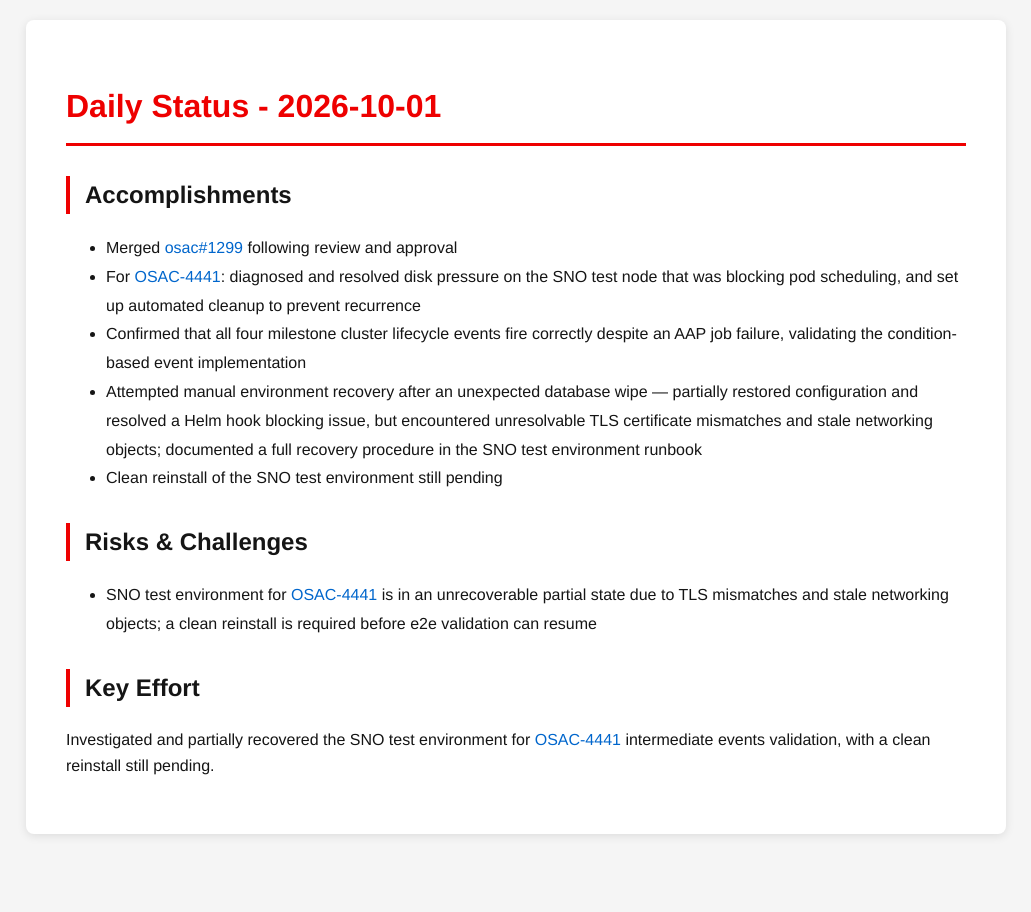
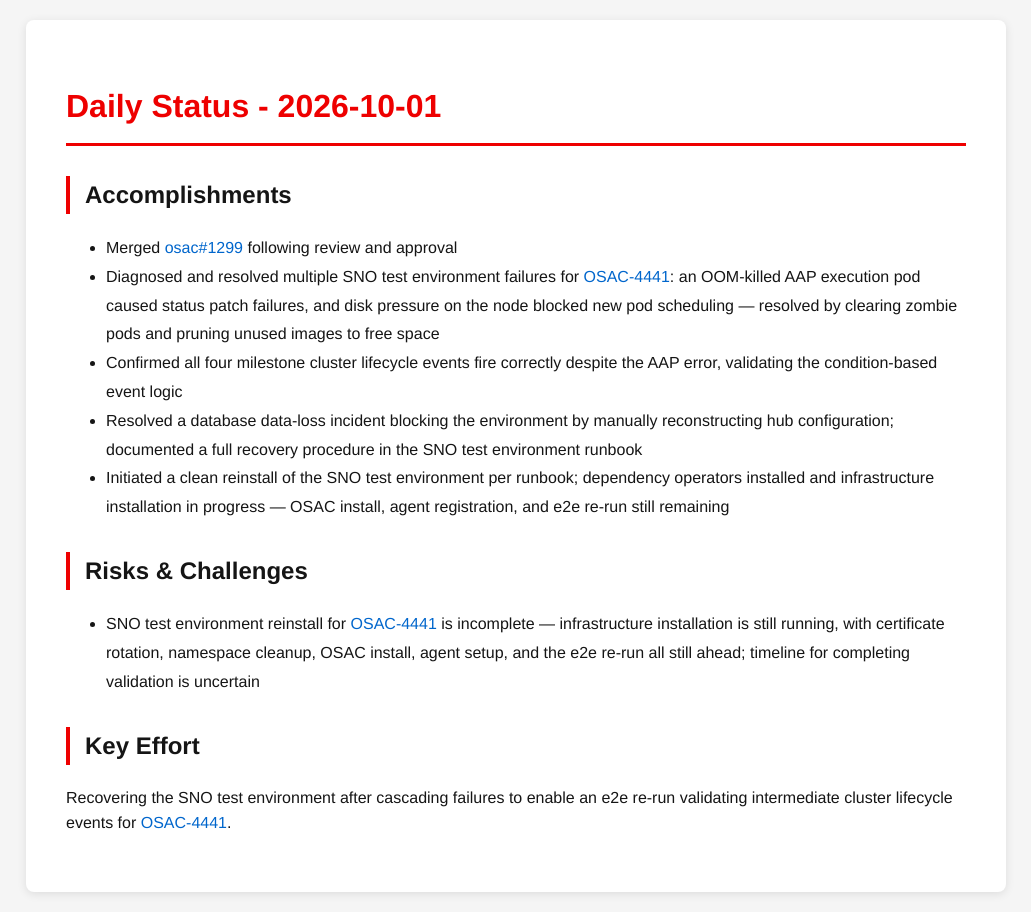
Before and after one commit to tzvatot/daily-status, a Jekyll site: the page built from 2026-10-01.md, in a window 1280 px wide. Shown: the whole page, without its empty margins (124-1155 px from the left). Built offline with Jekyll 4.4.1, drawn with Linux system fonts in a browser that asks for light colours.

Commit message:
Daily status update - 2026-10-01

```diff
--- a/2026-10-01.md
+++ b/2026-10-01.md
@@ -8,13 +8,13 @@ date: 2026-10-01
 
 ## Accomplishments
 - Merged [osac#1299](https://github.com/osac-project/osac/pull/1299) following review and approval
-- For [OSAC-4441](https://redhat.atlassian.net/browse/OSAC-4441): diagnosed and resolved disk pressure on the SNO test node that was blocking pod scheduling, and set up automated cleanup to prevent recurrence
-- Confirmed that all four milestone cluster lifecycle events fire correctly despite an AAP job failure, validating the condition-based event implementation
-- Attempted manual environment recovery after an unexpected database wipe — partially restored configuration and resolved a Helm hook blocking issue, but encountered unresolvable TLS certificate mismatches and stale networking objects; documented a full recovery procedure in the SNO test environment runbook
-- Clean reinstall of the SNO test environment still pending
+- Diagnosed and resolved multiple SNO test environment failures for [OSAC-4441](https://redhat.atlassian.net/browse/OSAC-4441): an OOM-killed AAP execution pod caused status patch failures, and disk pressure on the node blocked new pod scheduling — resolved by clearing zombie pods and pruning unused images to free space
+- Confirmed all four milestone cluster lifecycle events fire correctly despite the AAP error, validating the condition-based event logic
+- Resolved a database data-loss incident blocking the environment by manually reconstructing hub configuration; documented a full recovery procedure in the SNO test environment runbook
+- Initiated a clean reinstall of the SNO test environment per runbook; dependency operators installed and infrastructure installation in progress — OSAC install, agent registration, and e2e re-run still remaining
 
 ## Risks & Challenges
-- SNO test environment for [OSAC-4441](https://redhat.atlassian.net/browse/OSAC-4441) is in an unrecoverable partial state due to TLS mismatches and stale networking objects; a clean reinstall is required before e2e validation can resume
+- SNO test environment reinstall for [OSAC-4441](https://redhat.atlassian.net/browse/OSAC-4441) is incomplete — infrastructure installation is still running, with certificate rotation, namespace cleanup, OSAC install, agent setup, and the e2e re-run all still ahead; timeline for completing validation is uncertain
 
 ## Key Effort
-Investigated and partially recovered the SNO test environment for [OSAC-4441](https://redhat.atlassian.net/browse/OSAC-4441) intermediate events validation, with a clean reinstall still pending.
+Recovering the SNO test environment after cascading failures to enable an e2e re-run validating intermediate cluster lifecycle events for [OSAC-4441](https://redhat.atlassian.net/browse/OSAC-4441).
```
